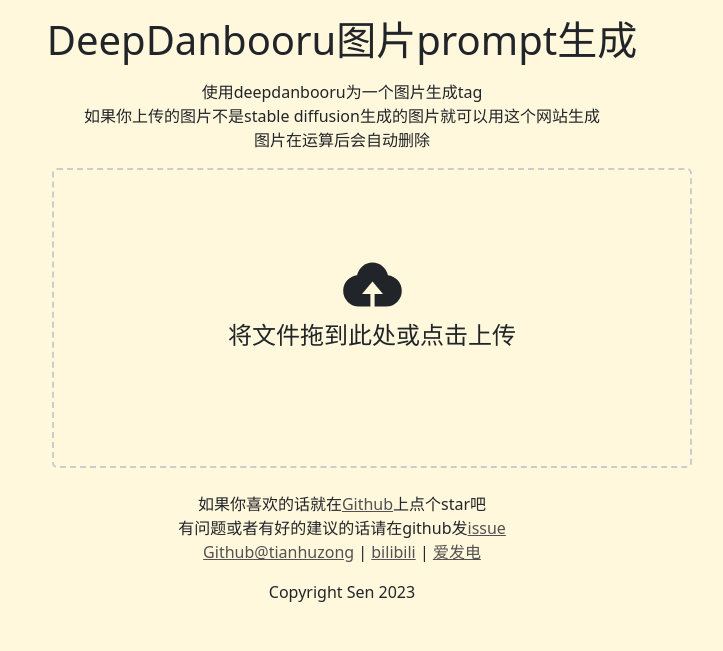
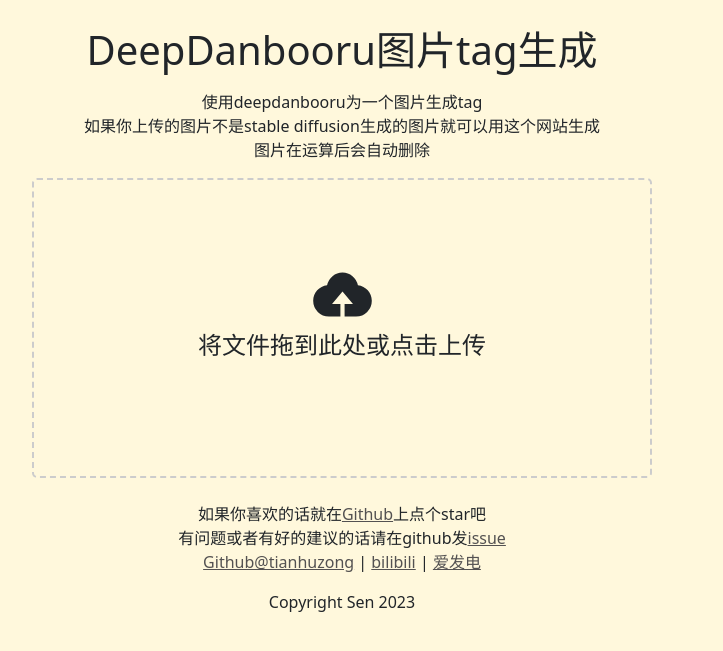
Before and after one commit to tianhuzong/DD-web-demo, a Flask app: page / in a window 1280 px wide. Shown: the top 651 px of the page, without its empty margins (298-1021 px from the left). Run offline with Flask 3, Linux system fonts and the light colour scheme; some libraries are stand-ins or nearby versions.

Commit message:
修改了html对不同大小屏幕的适配

```diff
--- a/DD-webui/templates/index.html
+++ b/DD-webui/templates/index.html
@@ -33,7 +33,7 @@
         <script src="https://ajax.aspnetcdn.com/ajax/jquery/jquery-1.9.0.min.js"></script>
         <style>
             #dropArea {
-                width: 50%;
+                width: 100%;
                 height: 300px;
                 border: 2px dashed #ccc;
                 border-radius: 5px;
@@ -42,13 +42,19 @@
                 font-size: 1.5em;
                 cursor: pointer;
                 display: inline-block; /* 添加此行 */
-                left: 2cm;
-                margin-left: 350px;
+                margin: auto;
+                /*margin-left: 350px;*/
             }
             a:link {color:#535151;}      /* 未访问链接*/
             a:visited {color:#535151;}  /* 已访问链接 */
             a:hover {color:#535151;}  /* 鼠标移动到链接上 */
             a:active {color:#535151;}  /* 鼠标点击时 */
+            .center {
+                margin: auto;
+                width: 50%;
+                border: 3px  ;
+                padding: 10px;
+            }
             /*
             .button {
                 display: flex;
@@ -95,9 +101,9 @@
         </style>
     </head>
     <body style="background-color: #FFF8DC;">
-        <div id="app">
+        <div id="app" style="justify-content: center;align-items: center;height: 100%; " class="center">
             <p align="center">
-                <h1 style="text-align: center;">DeepDanbooru图片prompt生成</h1>
+                <h1 style="text-align: center;">DeepDanbooru图片tag生成</h1>
             </p>
             <p style="text-align: center;">
                 <span>使用deepdanbooru为一个图片生成tag</span>
@@ -107,7 +113,7 @@
                 <span>图片在运算后会自动删除</span>
             </p>
 
-            <div id="dropArea",align="center">
+            <div id="dropArea" align="center" class="center">
                 <svg viewBox="0 0 1024 1024" xmlns="http://www.w3.org/2000/svg" width="67px" height="67px">
                     <path fill="currentColor" d="M544 864V672h128L512 480 352 672h128v192H320v-1.6c-5.376.32-10.496 1.6-16 1.6A240 240 0 0 1 64 624c0-123.136 93.12-223.488 212.608-237.248A239.808 239.808 0 0 1 512 192a239.872 239.872 0 0 1 235.456 194.752c119.488 13.76 212.48 114.112 212.48 237.248a240 240 0 0 1-240 240c-5.376 0-10.56-1.28-16-1.6v1.6H544z"></path>
                 </svg>
@@ -115,10 +121,10 @@
                 将文件拖到此处或点击上传
             </div>
             <br />
-            <div style="margin-left: 350px;width: 690px; display: none;" id="ylt">
+            <div style="width: 100%; display: none;" id="ylt">
                 <img src="#" alt="预览图" style=" width: 100%; height: auto;" id="ylttp">
             </div>
-            <div style="margin-left: 350px;width: 690px; display: none;" id="TagsMark">
+            <div style="width: 100%; display: none;" id="TagsMark">
                 <table class="table table-hover">
                     <thead id="TagsMarkTitle">
                         <tr>
@@ -131,8 +137,8 @@
                     </tbody>
                 </table>
             </div>
-            <div style="margin-left: 350px;width: 690px; display: none;" id="TagsOutput">
-                <textarea rows="1" style="width: 690px" id="Tagsbox" readonly></textarea>
+            <div style="width: 100%; display: none;" id="TagsOutput">
+                <textarea rows="1" style="width: 100%" id="Tagsbox" readonly></textarea>
             </div>
             <div align="center" id="buttom">
                 <br />
```
